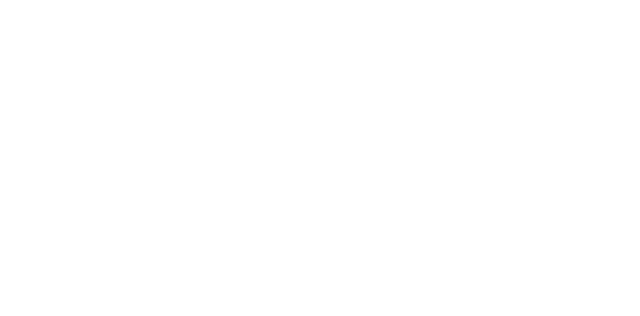
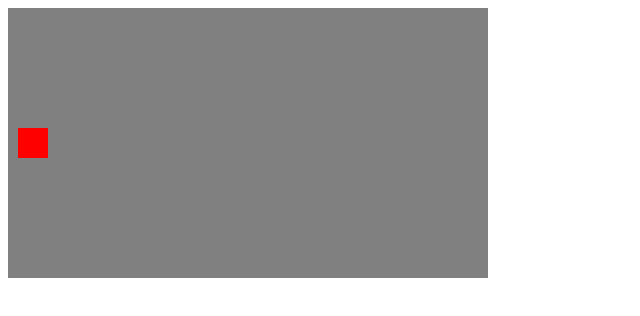
Before and after one commit to rjwu95/The_Colorful_journey, a website built with webpack: page src/index.html in a window 1280 px wide. Shown: the whole page, without its empty margins (0-640 px from the left). Built offline with nearby package versions, Linux system fonts and the light colour scheme.

Commit message:
[feat] add horizontal moving that is acceleration on character
 - Using speedX and speedY value

```diff
--- a/src/app/Control.js
+++ b/src/app/Control.js
@@ -1,4 +1,37 @@
-class Control {
+export class Control {
+  constructor(game, player) {
+    this.game = game
+    this.player = player
+    this.keys_ = new Map();
+  }
+  init() {
+    window.addEventListener("keydown", event => {
+      switch (event.code) {
+        case 'ArrowRight':
+          this.player.speedX += 1;
+          break;
+        case 'ArrowLeft':
+          this.player.speedX -= 1;
+          break;
+        case 'Space':
+          // this.player.speedY
+          this.player.speedY = 5
+          this.player.speedY = -5
+        default:
+          break;
+      }
+    });
+    window.addEventListener("keyup", event => {
+      const { code } = event
+      if (code === 'ArrowRight' || code === 'ArrowLeft' || code === 'Space') {
+        this.clearmove()
+      }
+    })
+  }
+  clearmove() {
+    this.player.speedX = 0;
+    this.player.speedY = 0;
+  }
 }
 
 export default Control;
--- a/src/app/Game.js
+++ b/src/app/Game.js
@@ -1,6 +1,34 @@
+import Player from "./Player";
+import Control from "./Control";
+const PLAYER_WIDTH = 30
+const PLAYER_HEIGHT = 30
+const PLAYER_COLOR = "red"
+
 class Game {
-  init () {
+  init() {
     this.canvas = document.getElementById('canvas');
+    this.canvas.width = 480;
+    this.canvas.height = 270;
+    this.context = this.canvas.getContext("2d");
+    this.player = new Player(10, 120);
+    this.updateGameArea()
+    this.control = new Control(this, this.player)
+    this.control.init()
+  }
+  clear() {
+    this.context.clearRect(0, 0, this.canvas.width, this.canvas.height);
+  }
+  renderPlayer() {
+    const ctx = this.context;
+    ctx.save()
+    ctx.fillStyle = PLAYER_COLOR;
+    ctx.fillRect(this.player.x, this.player.y, PLAYER_WIDTH, PLAYER_HEIGHT);
+    ctx.restore()
+  }
+  updateGameArea() {
+    this.clear();
+    this.player.newPos();
+    this.renderPlayer();
   }
 }
 
--- a/src/app/Player.js
+++ b/src/app/Player.js
@@ -1,4 +1,14 @@
 class Player {
+  constructor(x, y) {
+    this.speedX = 0;
+    this.speedY = 0;
+    this.x = x;
+    this.y = y;
+  }
+  newPos() {
+    this.x += this.speedX
+    this.y += this.speedY
+  }
 }
 
 export default Player;
--- a/src/index.html
+++ b/src/index.html
@@ -4,6 +4,11 @@
   <meta charset="UTF-8">
   <meta name="viewport" content="width=device-width, initial-scale=1.0">
   <title>The Colorful Journey</title>
+  <style>
+    #canvas {
+      background-color: gray;
+    }
+  </style>
 </head>
 <body>
   <canvas id="canvas"></canvas>
--- a/src/index.js
+++ b/src/index.js
@@ -1,4 +1,16 @@
 import Game from './app/Game'
 
-const game = new Game();
-game.init();
+let game;
+
+function init() {
+  game = new Game();
+  game.init();
+  requestAnimationFrame(tick);
+}
+
+export function tick(timestamp) {
+  game.updateGameArea()
+  requestAnimationFrame(tick);
+}
+
+init();
```
